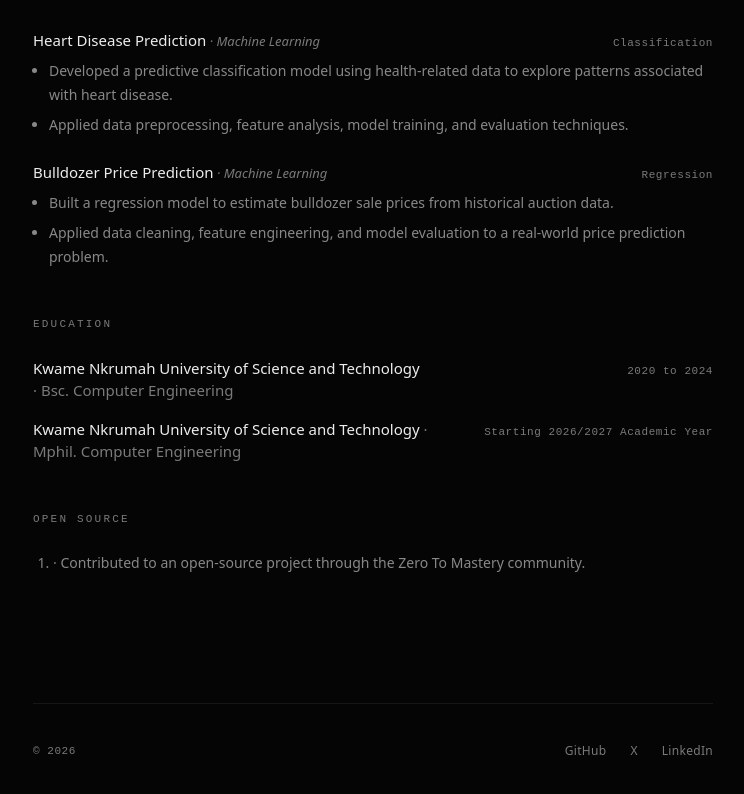
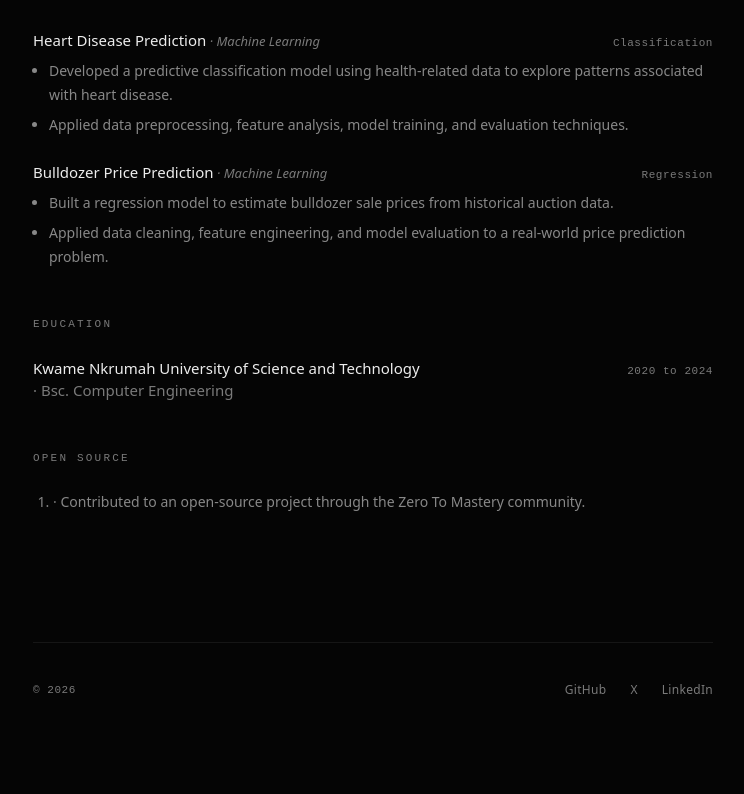
Before and after one commit to HerbertNtim/herbert, a React (Vite) app: page /resume in a window 1280 px wide. Shown: the part 2146-2940 px from the top of the page, without its empty margins (267-1011 px from the left). Built offline with nearby package versions, Linux system fonts and the light colour scheme.

Commit message:
commented mphil. education

```diff
--- a/src/pages/Resume.tsx
+++ b/src/pages/Resume.tsx
@@ -187,7 +187,7 @@ export function Resume() {
               2020 to 2024
             </span>
           </div>
-          <div className="flex flex-col gap-0.5 sm:flex-row sm:items-baseline sm:justify-between sm:gap-4">
+          {/* <div className="flex flex-col gap-0.5 sm:flex-row sm:items-baseline sm:justify-between sm:gap-4">
             <p className="text-[15px] font-medium text-fg">
               Kwame Nkrumah University of Science and Technology{" "}
               <span className="resume-muted font-normal text-fg-tertiary">
@@ -197,7 +197,7 @@ export function Resume() {
             <span className="resume-muted shrink-0 font-mono text-[11px] tracking-wider text-fg-tertiary">
               Starting 2026/2027 Academic Year
             </span>
-          </div>
+          </div> */}
         </div>
       </section>
 
```
